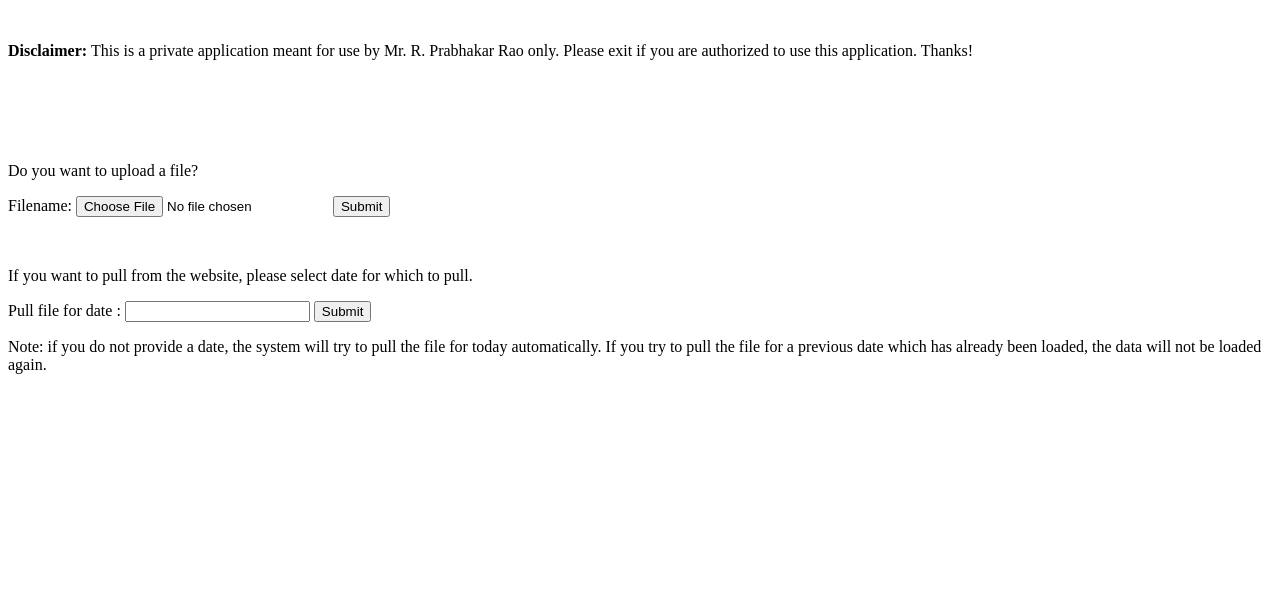
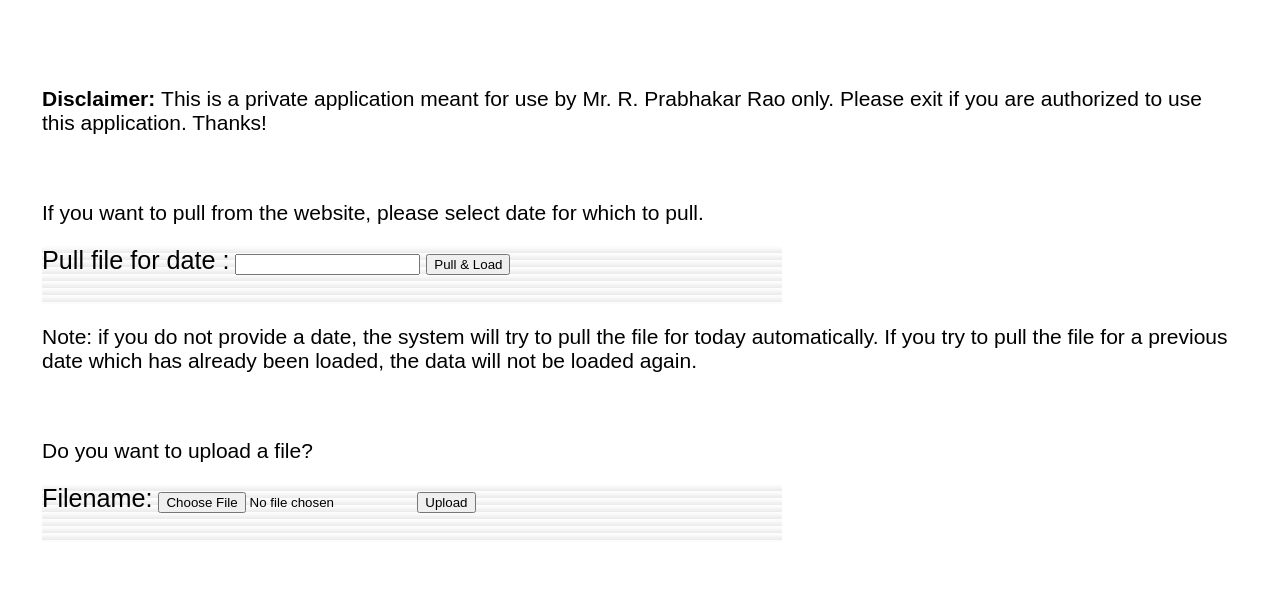
Before and after one commit to djohnjimmy/rprajan, a PHP site: page /load.php in a window 1280 px wide. Shown: the top 604 px of the page. Run offline with PHP 8.4, Linux system fonts and the light colour scheme; some libraries are stand-ins or nearby versions; some web fonts are replaced.

Commit message:
finalized the v0.5

```diff
--- a/load.php
+++ b/load.php
@@ -13,45 +13,111 @@
     $( "#datepicker" ).datepicker();
   });
   </script>
+<style>
+button {
+  position     : absolute;
+  left         : 440px;
+  top          : 360px;
 
+  padding      : 5px;
+
+  font         : bold .6em sans-serif;
+  border       : 2px solid #333;
+  border-radius: 5px;
+  background   : none;
+
+  cursor       : pointer;
+
+-webkit-transform: rotate(-1.5deg);
+   -moz-transform: rotate(-1.5deg);
+    -ms-transform: rotate(-1.5deg);
+     -o-transform: rotate(-1.5deg);
+        transform: rotate(-1.5deg);
+}
+
+button:after {
+  content: " >>>";
+}
+
+button:hover,
+button:focus {
+  outline   : none;
+  background: #000;
+  color   : #FFF;
+}
+label {
+  font : 1.2em "typewriter", sans-serif;
+}
+@font-face{
+  font-family : "handwriting";
+
+  src : url('journal.eot');
+  src : url('journal.eot?') format('eot'),
+        url('journal.woff') format('woff'),
+        url('journal.ttf') format('truetype');
+}
+
+@font-face{
+  font-family : "typewriter";
+
+  src : url('veteran_typewriter.eot');
+  src : url('veteran_typewriter.eot?') format('eot'),
+        url('veteran_typewriter.woff') format('woff'),
+        url('veteran_typewriter.ttf') format('truetype');
+}
+
+body {
+  font  : 21px sans-serif;
+
+  padding : 2em;
+  margin  : 0;
+
+  //background : #222;
+}
+
+form {
+  position: relative;
+
+  width  : 740px;
+  height : 58px;
+  margin : 10 auto;
+
+  background: #FFF url(background.png);
+}
+</style>
 </head>
 
-<body>
+<body >
 	<br />
 
 	<p>
 		<strong>Disclaimer: </strong>This is a private application meant for
 		use by Mr. R. Prabhakar Rao only. Please exit if you are authorized to
-		use this application. Thanks!
-	</p>
-
-	<p>&nbsp;</p>
-	<p>&nbsp;</p>
-	<p>
-		<br /> Do you want to upload a file?
-	</p>
-	<form action="loadStocks.php" method="post"
-		enctype="multipart/form-data">
-		<label for="file">Filename:</label> <input type="file" name="stocks"
-			id="file" /> <input type="submit" value="Submit">
-
-	</form>
-
+		use this application. Thanks!	</p>
 	<p>&nbsp;</p>
 	<p>If you want to pull from the website, please select date for which
 		to pull.</p>
-	<form action="pullFromNSEOO.php" method="post"
+	<form action="pull.php" method="post"
 		enctype="multipart/form-data">
 
-		<label for="file">Pull file for date :</label> <input type="text"
-			id="datepicker" name="datepicker"> <input type="submit"
-			value="Submit">
-
+		<label for="file">Pull file for date :</label>
+			<input type="text" id="datepicker" name="datepicker">
+			<input type="submit" value="Pull & Load">
 	</form>
 	<p>Note: if you do not provide a date, the system will try to pull the
 		file for today automatically. If you try to pull the file for a
 		previous date which has already been loaded, the data will not be
 		loaded again.</p>
-
+<p> <br />
+</p>
+<p>Do you want to upload a file? </p>
+<form action="loadStocks.php" method="post"
+		enctype="multipart/form-data">
+  <label for="file2">Filename:</label>
+  <input type="file" name="stocks"
+			id="file2" />
+  <input type="submit" value="Upload" />
+</form>
+<p></p>
 </body>
 </html>
```
Also changed, not shown: loadStocks.php (+7 -100 lines), pull.php (added, +29 -0 lines), pullFromNSE.php (+124 -132 lines), scripts/pullFromNSE.php (added, +215 -0 lines), background.png (added).
